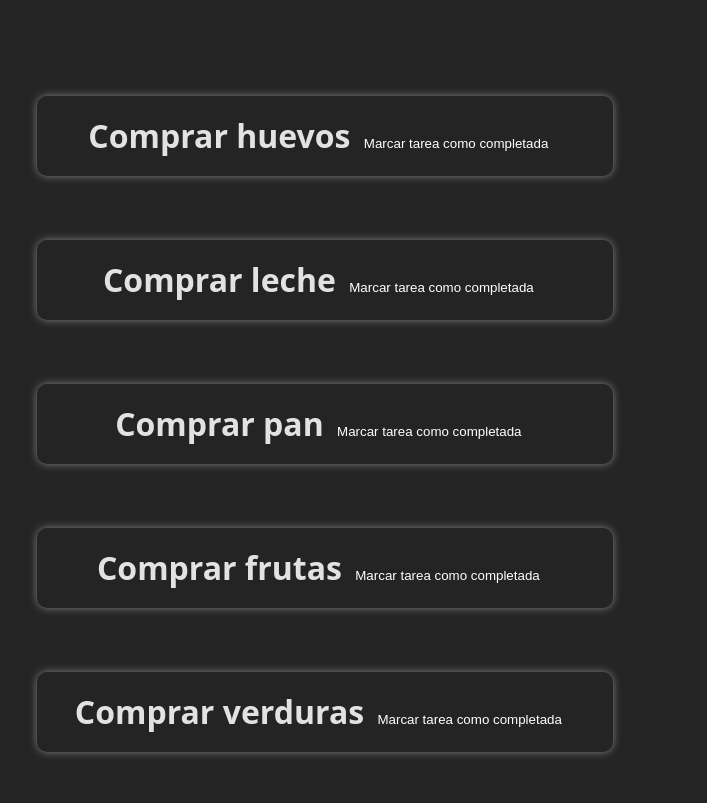
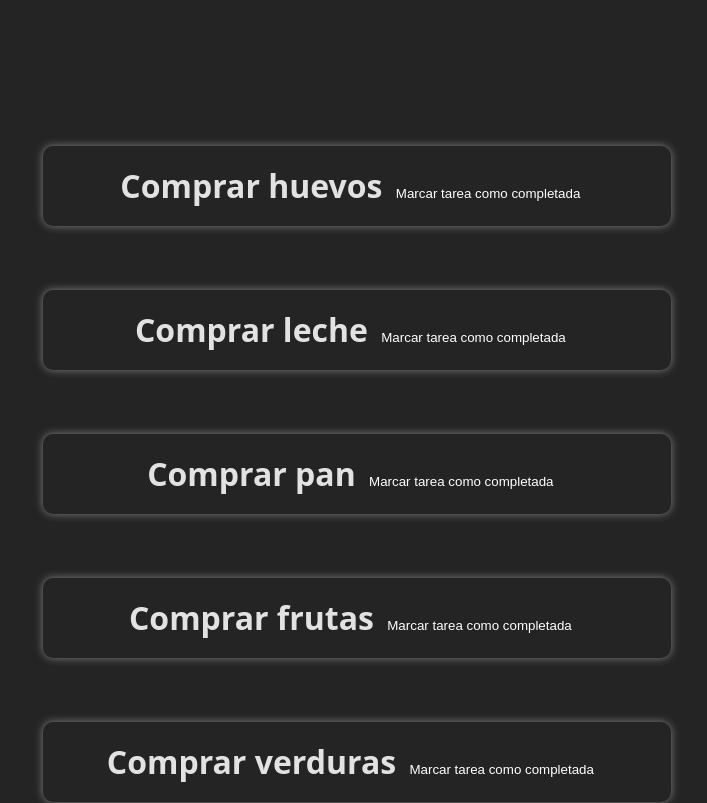
Before and after one commit to LuisCarri/Notas, a React (Vite) app in the folder app-notas/: page / in a window 1280 px wide. Shown: the top 803 px of the page, without its empty margins (315-1022 px from the left). Built offline with nearby package versions, Linux system fonts and the light colour scheme.

Commit message:
Ahora las tareas se guardan en un arreglo; se añadió un botón para agregar tareas, aún no tiene funcionalidad

```diff
--- a/app-notas/src/App.css
+++ b/app-notas/src/App.css
@@ -2,7 +2,7 @@
   padding: 0.5em 1em; /* Reduced padding */
   box-shadow: 0px 0px 8px gray;
   border-radius: 10px;
-  width: 40%;
+  width: 100%;
   margin: 2em auto;
   text-align: center; /* Center text inside */
   font-size: 2em;
@@ -10,6 +10,18 @@
 
 .card:hover {
   box-shadow: 0px 0px 20px gray; /* Increase shadow on hover */
+}
+
+.App {
+  display: flex;
+  flex-direction: column;
+  align-items: center;
+  justify-content: center;
+  margin: 50px;
+  width: 90%;
+  max-width: 1200px;
+  margin-left: auto;
+  margin-right: auto;
 }
 
 .card .btn {
--- a/app-notas/src/App.jsx
+++ b/app-notas/src/App.jsx
@@ -36,15 +36,36 @@ function Task({ title }) {
   );
 }
 
-function App() {
+function ListOfTasks({ tasks }) {
   return (
     <div>
-      <Task title="Comprar huevos" />
-      <Task title="Comprar leche" />
-      <Task title="Comprar pan" />
-      <Task title="Comprar frutas" />
-      <Task title="Comprar verduras" />
-      <Task title="Comprar carne" />
+      {tasks.map((task) => (
+        <Task key={task.id} title={task.title} />
+      ))}
+    </div>
+  );
+}
+
+function handleAddTask() {
+  console.log("Agregar tarea");
+}
+
+function App() {
+  let tasks = [
+    { id: 1, title: "Comprar huevos" },
+    { id: 2, title: "Comprar leche" },
+    { id: 3, title: "Comprar pan" },
+    { id: 4, title: "Comprar frutas" },
+    { id: 5, title: "Comprar verduras" },
+    { id: 6, title: "Comprar carne" },
+  ];
+
+  return (
+    <div className="App">
+      <ListOfTasks tasks={tasks} />
+      <Button onClick={handleAddTask}>
+        <p>Agregar tarea</p>
+      </Button>
     </div>
   );
 }
```
